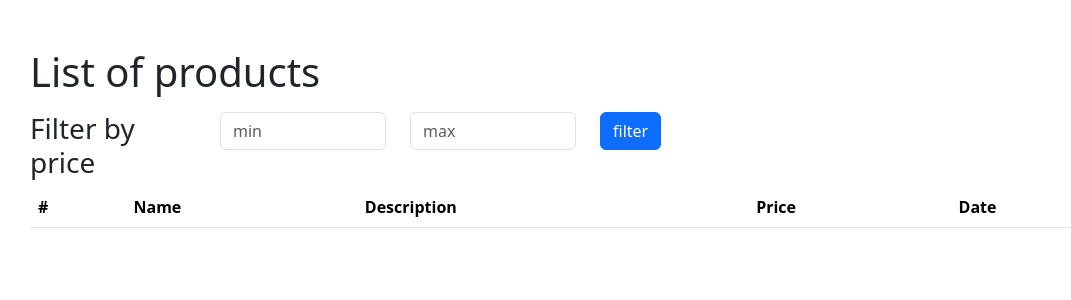
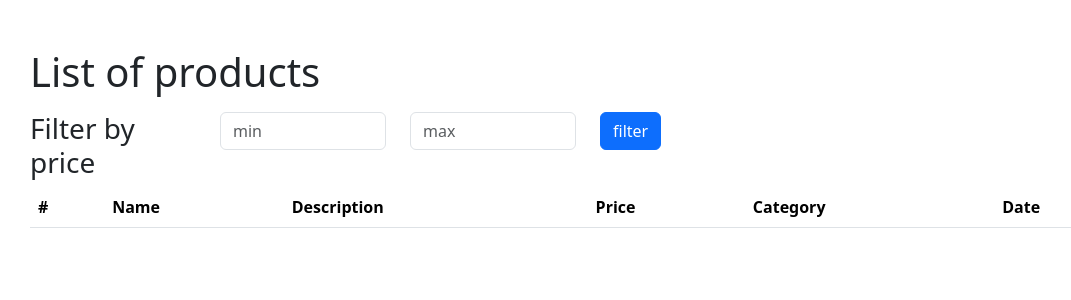
Before and after one commit to walid-el-fissaoui/yc_challenge, a Laravel app: page /products in a window 1280 px wide. Shown: the top 300 px of the page, without its empty margins (52-1123 px from the left). Run offline with Laravel 8, Linux system fonts and the light colour scheme; data that the repository does not hold is empty.

Commit message:
#12. display product's category

```diff
--- a/app/Repositories/ProductRepository.php
+++ b/app/Repositories/ProductRepository.php
@@ -2,15 +2,19 @@
 
 namespace App\Repositories;
 
+use App\Models\Category;
 use App\Models\Product;
 use Illuminate\Support\Arr;
 use Illuminate\Support\Collection;
+use Illuminate\Support\Facades\DB;
 
 class ProductRepository
 {
 
-  public function getAll(): Collection {
-    return Product::query()->get();
+  private $products;
+
+  public function __construct() {
+    $this->products = Collect([]);
   }
 
   public function getByPrice(float $min,float $max): Collection {
@@ -25,9 +29,35 @@ class ProductRepository
     return Product::where('price','<=',$price)->get();
   }
 
+  public function products() {
+    $this->products = Product::query()->get();
+    return $this;
+  }
+
+  public function withCategory() {
+    $this->products = $this->products->map(function($product) {
+      $result =  DB::select("SELECT c.name FROM categories c, category_product cp WHERE c.id = cp.category_id AND cp.product_id = ?",[$product->id]);
+      if(count($result) > 0) {
+        $product['category'] = $result[0]->name;
+      }
+      return $product;
+    });
+    return $this;
+  }
+
+  public function getAll(): Collection {
+    return $this->products;
+  }
+
   public function create(array $attributes): Product {
-    $attributes["category_id"] = $attributes["category"];
-    $attributes = Arr::only($attributes,['name','description','price','image','category_id']);
-    return Product::query()->create($attributes);
+    $category = $attributes['category'];
+    $attributes = Arr::only($attributes,['name','description','price','image']);
+    $product = Product::query()->create($attributes);
+    $this->appendToCategory($category,$product);
+    return $product;
+  }
+
+  public function appendToCategory(int $category, Product $product) {
+    DB::insert("INSERT INTO category_product(product_id,category_id) VALUES (?,?)",[$product->id,$category]);
   }
 }
--- a/app/Services/ProductService.php
+++ b/app/Services/ProductService.php
@@ -16,7 +16,7 @@ class ProductService
   }
 
   public function getAll(): Collection {
-    return $this->productRepository->getAll();
+    return $this->productRepository->products()->withCategory()->getAll();
   }
 
   public function getFiltered(array $params): Collection {
--- a/resources/views/pages/products/index.blade.php
+++ b/resources/views/pages/products/index.blade.php
@@ -26,6 +26,7 @@
       <th>Name</th>
       <th>Description</th>
       <th>Price</th>
+      <th>Category</th>
       <th>Date</th>
     </tr>
   </thead>
@@ -38,6 +39,7 @@
         <td>{{$product->name}}</td>
         <td>{{$product->description}}</td>
         <td>{{$product->price}}</td>
+        <td>{{$product->category}}</td>
         <td>{{$product->created_at->diffForHumans()}}</td>
       </tr>
     @endforeach
```
